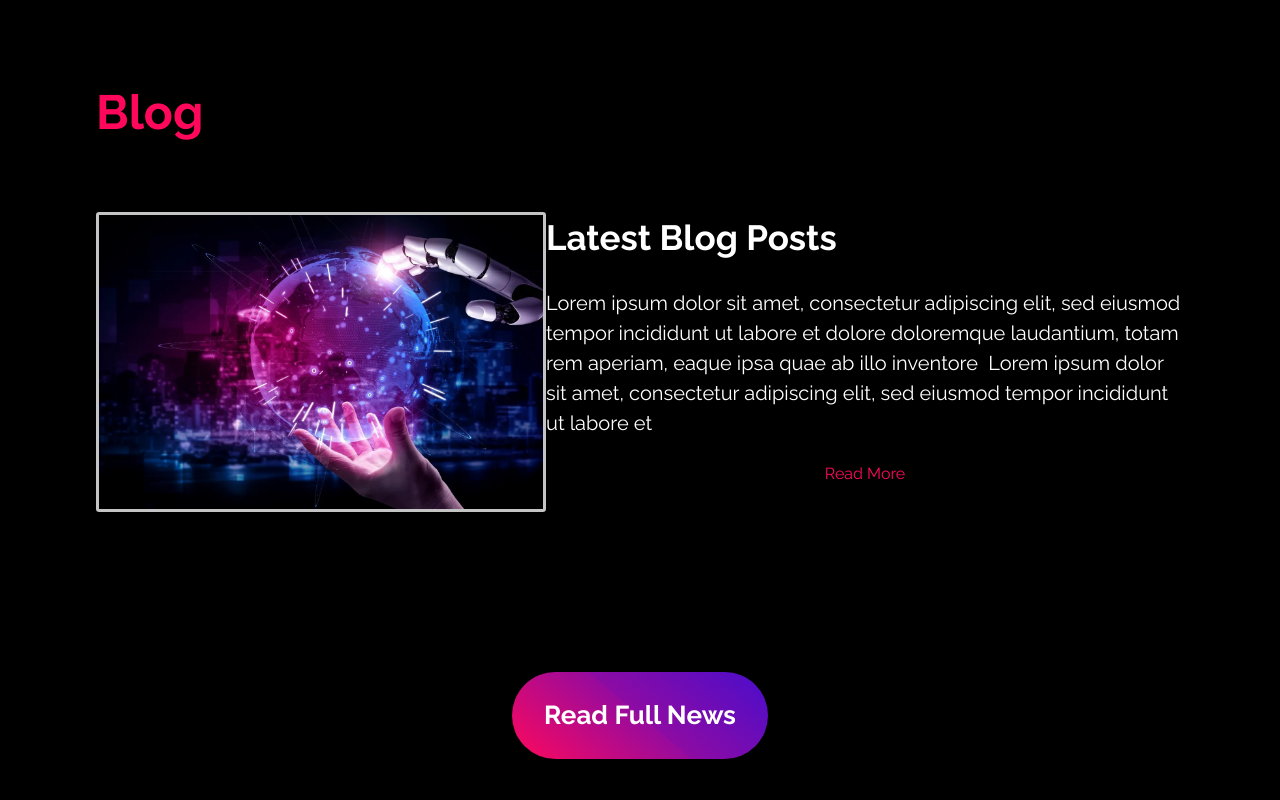
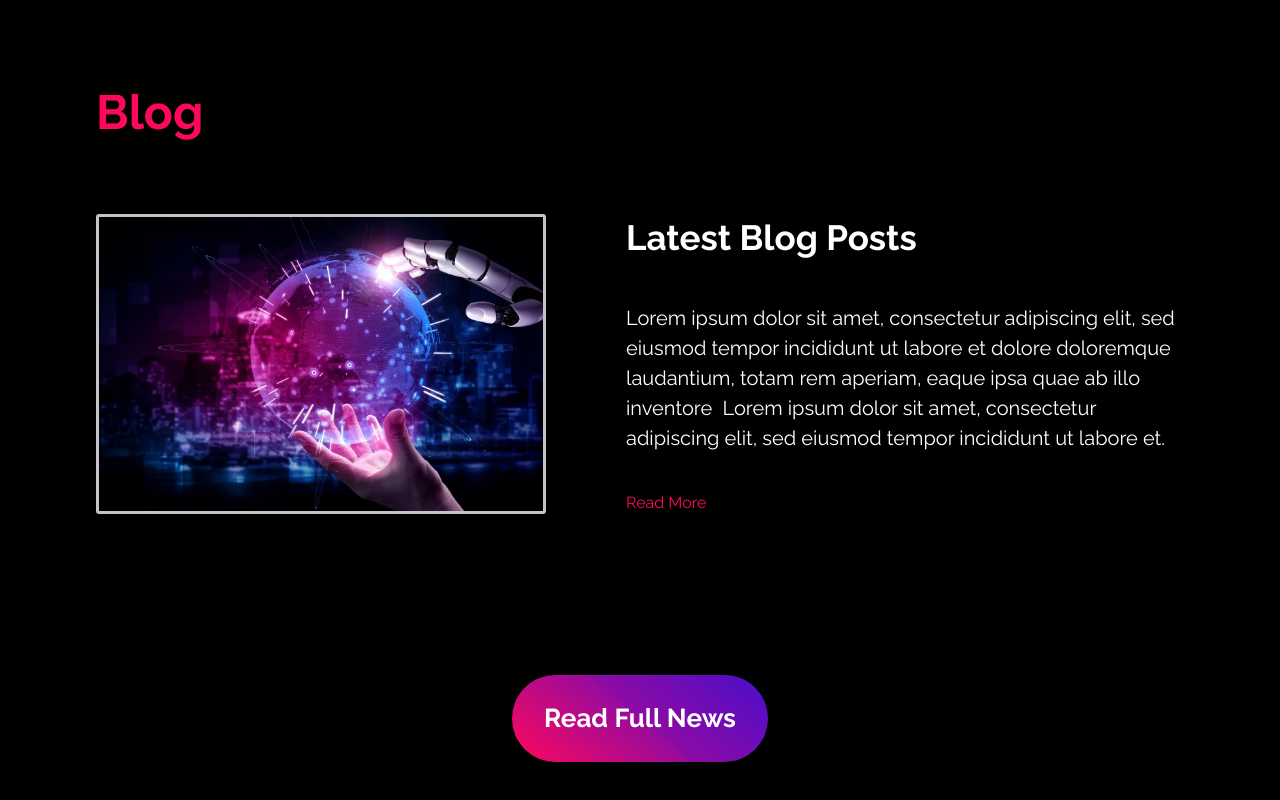
Before and after one commit to monobis/elasticmind-backup, a Next.js app: page / in a window 1280 px wide. Shown: the part 8915-9715 px from the top of the page. Built offline with nearby package versions, Linux system fonts and the light colour scheme.

Commit message:
feature: :sparkles: Configured BlogItemList component

```diff
--- a/src/components/BlogItemList/index.tsx
+++ b/src/components/BlogItemList/index.tsx
@@ -19,9 +19,11 @@ export function BlogItemList() {
           tempor incididunt ut labore et dolore doloremque laudantium, totam rem
           aperiam, eaque ipsa quae ab illo inventore  Lorem ipsum dolor sit
           amet, consectetur adipiscing elit, sed eiusmod tempor incididunt ut
-          labore et
+          labore et.
         </p>
-        <button className={styles.button}>Read More</button>
+        <div className={styles.buttonContainer}>
+          <button className={styles.button}>Read More</button>
+        </div>
       </div>
     </main>
   );
--- a/src/components/BlogItemList/styles.module.css
+++ b/src/components/BlogItemList/styles.module.css
@@ -1,6 +1,7 @@
 .container {
   display: flex;
   justify-content: space-between;
+  align-items: center;
   margin-bottom: 10rem;
 }
 
@@ -13,17 +14,23 @@
 .content {
   display: flex;
   flex-direction: column;
+  margin-left: 5rem;
 }
 
 .title {
   font-size: var(--font-size-xl);
   font-weight: 700;
-  margin-bottom: 1.5rem;
+  margin-bottom: 2.4rem;
 }
 
 .description {
   font-size: var(--font-size-md);
-  margin-bottom: 1.5rem;
+  margin-bottom: 2.4rem;
+}
+
+.buttonContainer {
+  display: flex;
+  justify-content: start;
 }
 
 .button {
```
